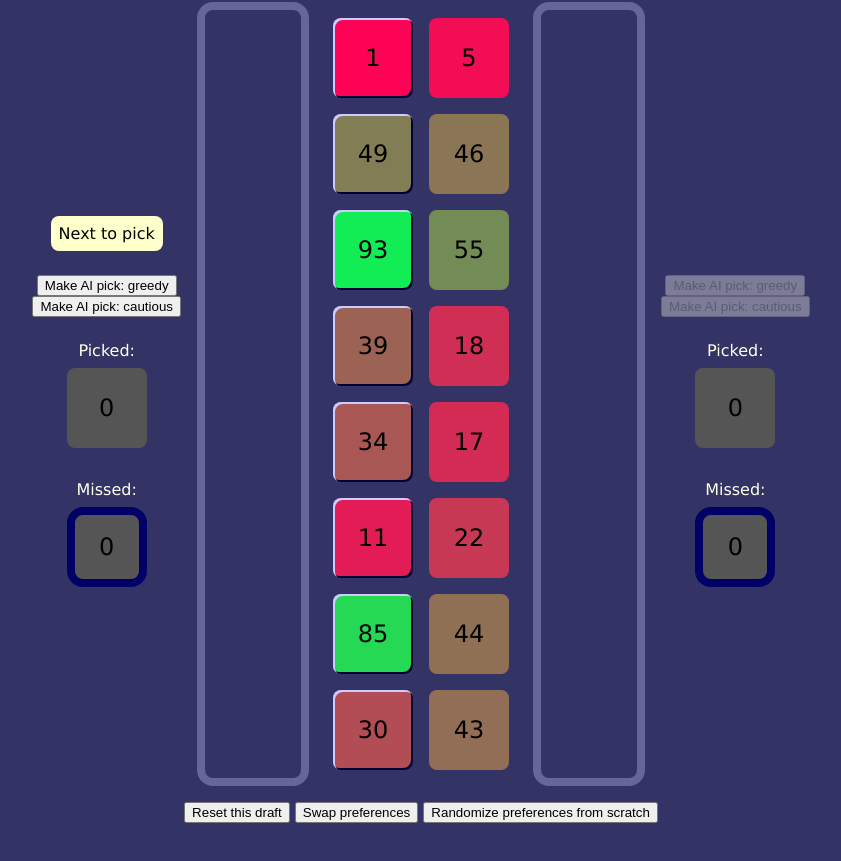
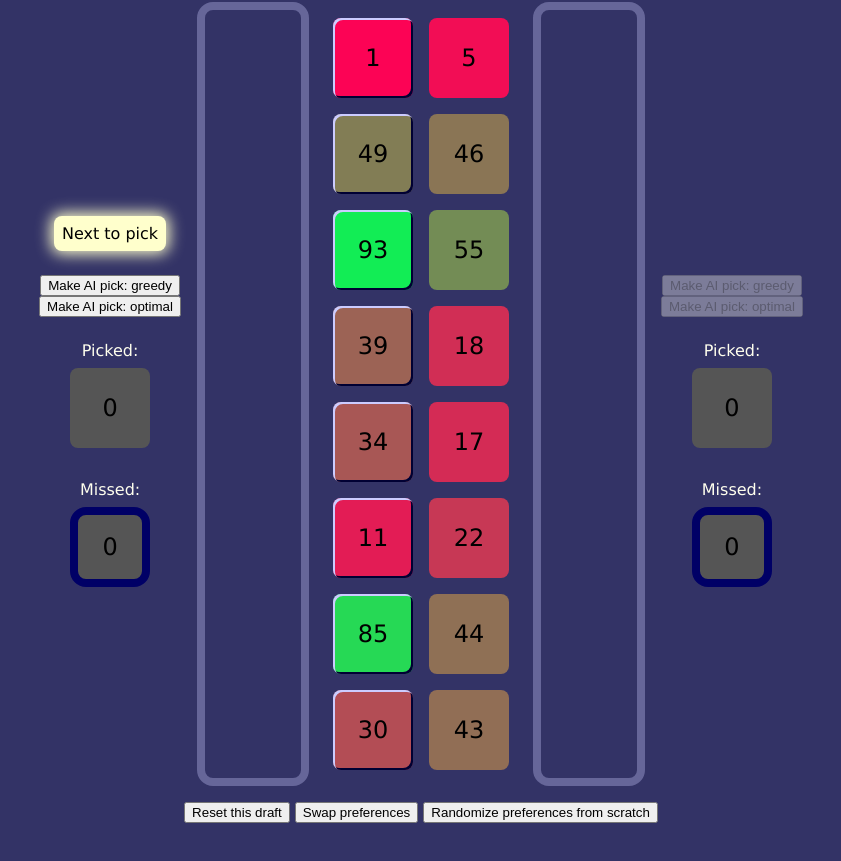
Before and after one commit to rob-legrand/draft-simulator, a plain HTML site: page index.html in a window 1280 px wide. Shown: the part 87-948 px from the top of the page, without its empty margins (219-1060 px from the left). Drawn offline with Linux system fonts and the light colour scheme.

Commit message:
Modernize JavaScript code a bit

```diff
--- a/index.html
+++ b/index.html
@@ -18,7 +18,7 @@
             <button id="pick-1-greedy">Make AI pick: greedy</button>
          </div>
          <div>
-            <button id="pick-1-cautious">Make AI pick: cautious</button>
+            <button id="pick-1-optimal">Make AI pick: optimal</button>
          </div>
       </div>
       <div>Picked:
@@ -75,7 +75,7 @@
             <button id="pick-2-greedy">Make AI pick: greedy</button>
          </div>
          <div>
-            <button id="pick-2-cautious">Make AI pick: cautious</button>
+            <button id="pick-2-optimal">Make AI pick: optimal</button>
          </div>
       </div>
       <div>Picked:
--- a/script.js
+++ b/script.js
@@ -81,7 +81,7 @@ document.addEventListener('DOMContentLoaded', function () {
             }
             whichPicker = o.whoPicksNext();
             if (typeof whichPick !== 'number') {
-               if (whichPick === 'cautious') {
+               if (whichPick === 'optimal') {
                   hasBeenPicked = [];
                   numPicksLeft = 0;
                   s.picks.forEach(function (ignore, index) {
@@ -134,14 +134,13 @@ document.addEventListener('DOMContentLoaded', function () {
          s = {
             numPicks: numPicks,
             numPicksMade: [0, 0],
-            picks: []
+            picks: Array.from({length: numPicks}, function () {
+               return {
+                  pickedBy: 0,
+                  prefs: [0, 0]
+               };
+            })
          };
-         for (whichPick = 0; whichPick < numPicks; whichPick += 1) {
-            s.picks.push({
-               pickedBy: 0,
-               prefs: [0, 0]
-            });
-         }
          o.randomize();
       }
       return o;
@@ -150,20 +149,20 @@ document.addEventListener('DOMContentLoaded', function () {
    (function () {
       var draft, pickedBy1Elements, pickedBy2Elements, preference1Elements, preference2Elements, updatePage;
 
-      pickedBy1Elements = Array.prototype.slice.call(document.querySelectorAll('.picked-by-1 .preference'));
-      preference1Elements = Array.prototype.slice.call(document.querySelectorAll('.unpicked-by-1 .preference'));
-      preference2Elements = Array.prototype.slice.call(document.querySelectorAll('.unpicked-by-2 .preference'));
-      pickedBy2Elements = Array.prototype.slice.call(document.querySelectorAll('.picked-by-2 .preference'));
+      pickedBy1Elements = Array.from(document.querySelectorAll('.picked-by-1 .preference'));
+      preference1Elements = Array.from(document.querySelectorAll('.unpicked-by-1 .preference'));
+      preference2Elements = Array.from(document.querySelectorAll('.unpicked-by-2 .preference'));
+      pickedBy2Elements = Array.from(document.querySelectorAll('.picked-by-2 .preference'));
 
       updatePage = function (draft) {
          var updatePreferenceElement, updatePreferenceTotals;
-         Array.prototype.slice.call(document.querySelectorAll('.next-to-pick')).forEach(function (element, index) {
+         Array.from(document.querySelectorAll('.next-to-pick')).forEach(function (element, index) {
             element.style.visibility = draft.whoPicksNext() === index + 1 ? '' : 'hidden';
          });
-         document.getElementById('pick-1-greedy').disabled = draft.whoPicksNext() !== 1;
-         document.getElementById('pick-1-cautious').disabled = draft.whoPicksNext() !== 1;
-         document.getElementById('pick-2-greedy').disabled = draft.whoPicksNext() !== 2;
-         document.getElementById('pick-2-cautious').disabled = draft.whoPicksNext() !== 2;
+         document.querySelector('#pick-1-greedy').disabled = draft.whoPicksNext() !== 1;
+         document.querySelector('#pick-1-optimal').disabled = draft.whoPicksNext() !== 1;
+         document.querySelector('#pick-2-greedy').disabled = draft.whoPicksNext() !== 2;
+         document.querySelector('#pick-2-optimal').disabled = draft.whoPicksNext() !== 2;
          updatePreferenceElement = function (whichPicker, element, whichPick) {
             var preference;
             preference = draft.getPreference(whichPicker, whichPick);
@@ -198,11 +197,11 @@ document.addEventListener('DOMContentLoaded', function () {
          });
          updatePreferenceTotals = function (whichPickersPreferences, whichPickersPicks) {
             var preferenceTotal, preferenceTotalElement;
-            preferenceTotalElement = Array.prototype.slice.call(document.querySelectorAll('.picker-' + whichPickersPreferences + '-info .preference'))[whichPickersPreferences === whichPickersPicks ? 0 : 1];
+            preferenceTotalElement = Array.from(document.querySelectorAll('.picker-' + whichPickersPreferences + '-info .preference'))[whichPickersPreferences === whichPickersPicks ? 0 : 1];
             preferenceTotal = draft.getPreferenceTotal(whichPickersPreferences, whichPickersPicks);
             preferenceTotalElement.textContent = preferenceTotal;
             preferenceTotal /= draft.getNumPicksMade(whichPickersPicks);
-            if (isFinite(preferenceTotal)) {
+            if (Number.isFinite(preferenceTotal)) {
                preferenceTotalElement.style.backgroundColor = 'rgb(' + Math.round((1 - preferenceTotal / 100) * 255) + ', ' + Math.round(preferenceTotal / 100 * 255) + ', 85)';
             } else {
                preferenceTotalElement.style.backgroundColor = '';
@@ -212,7 +211,7 @@ document.addEventListener('DOMContentLoaded', function () {
          updatePreferenceTotals(1, 2);
          updatePreferenceTotals(2, 2);
          updatePreferenceTotals(2, 1);
-         document.getElementById('draft-complete').style.visibility = draft.isFinished() ? '' : 'hidden';
+         document.querySelector('#draft-complete').style.visibility = draft.isFinished() ? '' : 'hidden';
       };
 
       preference1Elements.forEach(function (preference1Element, whichPick) {
@@ -229,37 +228,37 @@ document.addEventListener('DOMContentLoaded', function () {
          }, false);
       });
 
-      document.getElementById('pick-1-greedy').addEventListener('click', function () {
+      document.querySelector('#pick-1-greedy').addEventListener('click', function () {
          draft.makePick('greedy', 1);
          updatePage(draft);
       }, false);
 
-      document.getElementById('pick-1-cautious').addEventListener('click', function () {
-         draft.makePick('cautious', 1);
+      document.querySelector('#pick-1-optimal').addEventListener('click', function () {
+         draft.makePick('optimal', 1);
          updatePage(draft);
       }, false);
 
-      document.getElementById('pick-2-greedy').addEventListener('click', function () {
+      document.querySelector('#pick-2-greedy').addEventListener('click', function () {
          draft.makePick('greedy', 2);
          updatePage(draft);
       }, false);
 
-      document.getElementById('pick-2-cautious').addEventListener('click', function () {
-         draft.makePick('cautious', 2);
+      document.querySelector('#pick-2-optimal').addEventListener('click', function () {
+         draft.makePick('optimal', 2);
          updatePage(draft);
       }, false);
 
-      document.getElementById('reset-picks').addEventListener('click', function () {
+      document.querySelector('#reset-picks').addEventListener('click', function () {
          draft.resetPicks();
          updatePage(draft);
       }, false);
 
-      document.getElementById('swap-preferences').addEventListener('click', function () {
+      document.querySelector('#swap-preferences').addEventListener('click', function () {
          draft.swapPreferences();
          updatePage(draft);
       }, false);
 
-      document.getElementById('reset-all').addEventListener('click', function () {
+      document.querySelector('#reset-all').addEventListener('click', function () {
          draft = createDraft(pickedBy1Elements.length);
          draft.save();
          updatePage(draft);
--- a/style.css
+++ b/style.css
@@ -52,6 +52,7 @@ h1 {
 .next-to-pick, #draft-complete {
    background-color: #ffffcc;
    border-radius: 8px;
+   box-shadow: 0px 0px 15px 3px #ffffcc;
    color: #000000;
    padding: 8px;
 }
```
